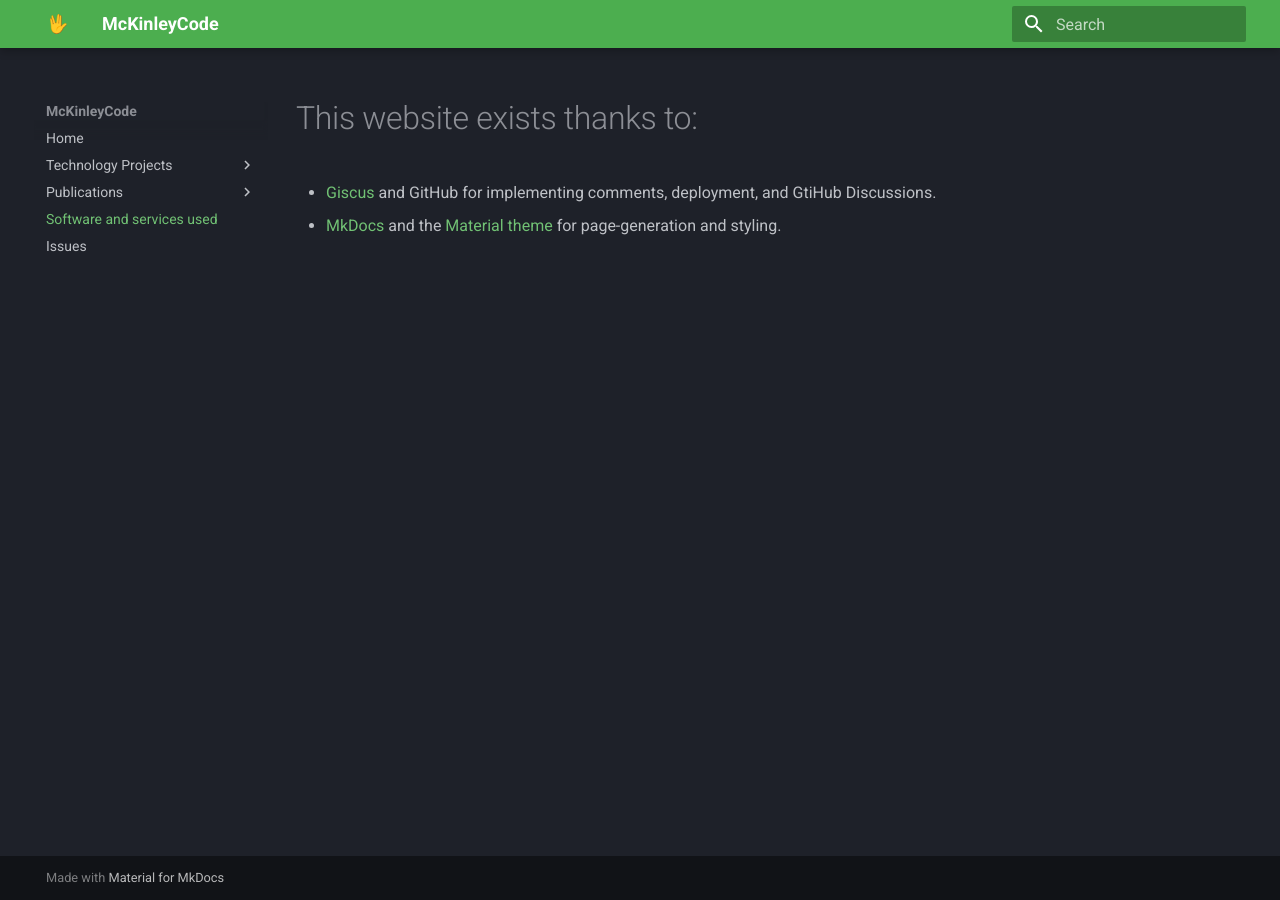
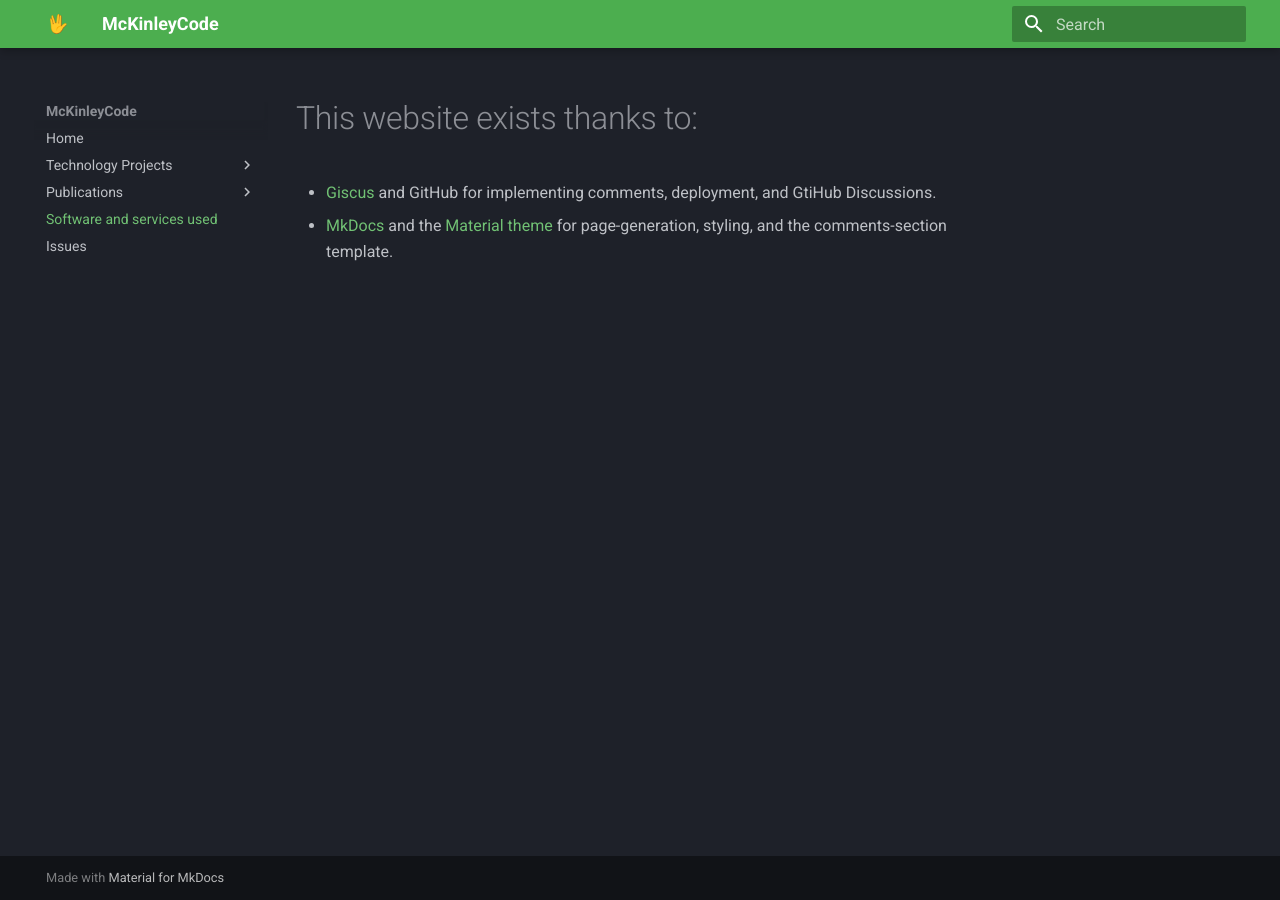
Before and after one commit to cdmckinley/mckinleycode, an MkDocs documentation site: the page built from docs/implemented_software.md, in a window 1280 px wide. Built offline with MkDocs 1.6.1 and Material for MkDocs 9.7.7, drawn with Linux system fonts in a browser that asks for light colours.

Commit message:
Improved crediting for CI/CD and Giscus resources

```diff
--- a/docs/implemented_software.md
+++ b/docs/implemented_software.md
@@ -3,4 +3,4 @@ description: The technologies used to make this website
 ---
 # This website exists thanks to:
 - [Giscus](https://github.com/giscus/giscus) and GitHub for implementing comments, deployment, and GtiHub Discussions.
-- [MkDocs](https://www.mkdocs.org/) and the [Material theme](https://squidfunk.github.io/mkdocs-material) for page-generation and styling.
+- [MkDocs](https://www.mkdocs.org/) and the [Material theme](https://squidfunk.github.io/mkdocs-material) for page-generation, styling, and the comments-section template.
```
Also changed, not shown: 1 other file.
